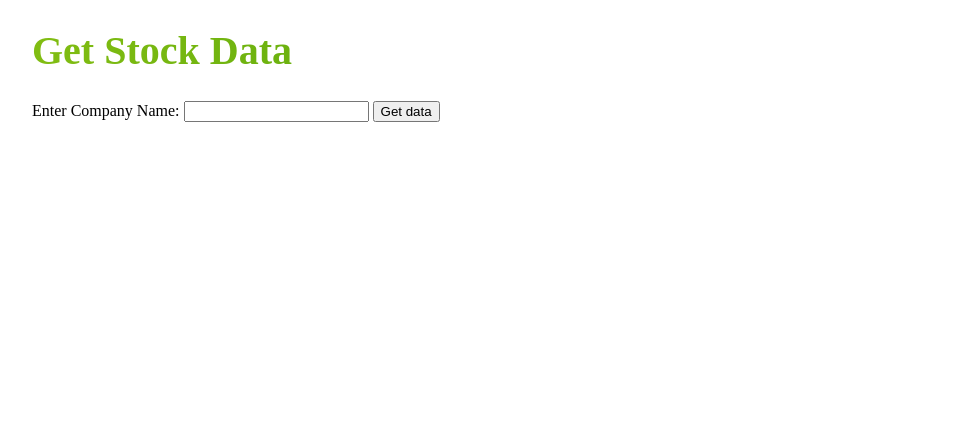
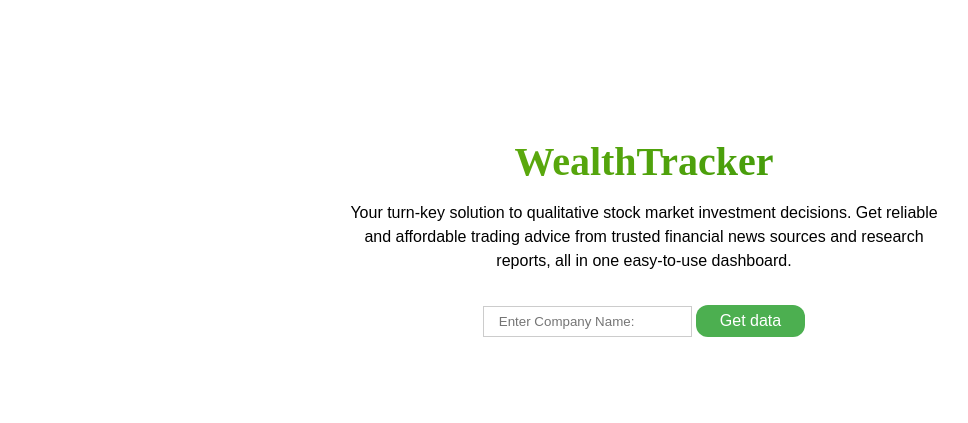
Before and after one commit to RazerP4antom/finalYearProject, a Flask app: page / in a window 1280 px wide. Shown: the top 423 px of the page, without its empty margins (16-984 px from the left). Run offline with Flask 2, Linux system fonts and the light colour scheme; some libraries are stand-ins or nearby versions.

Commit message:
updates ui

```diff
--- a/analysis.py
+++ b/analysis.py
@@ -1,7 +1,6 @@
 from serpapi import GoogleSearch
 from datetime import datetime, timedelta
 import pandas as pd
-import time
 import nltk
 from nltk.stem import WordNetLemmatizer
 from newspaper import Article, ArticleException
--- a/ecotimes.py
+++ b/ecotimes.py
@@ -5,6 +5,8 @@ import re
 def research_report_ecotimes(stock_symbol):
     if (stock_symbol == "Cipla Ltd"):
         full_url = "https://economictimes.indiatimes.com/cipla-ltd/stocks/companyid-13917.cms"
+    elif(stock_symbol == "Reliance Industries Ltd"):
+        full_url = "https://economictimes.indiatimes.com/reliance-industries-ltd/stocks/companyid-13215.cms"
     else:
         stock_symbol = re.sub(r'\b\s*and\s*\b', ' ', stock_symbol)
         first_letter = stock_symbol[0]
--- a/financials.py
+++ b/financials.py
@@ -13,7 +13,6 @@ def quaterly_table(ticker):
     soup = BeautifulSoup(r.content, 'html.parser')
     table = soup.find('table', {'class': 'data-table'})
     df = pd.read_html(str(table))[0]
-    # df.drop('Raw PDF', axis=0, inplace=True)
     df['Unnamed: 0'] = df['Unnamed: 0'].str.replace('+', '')
     df = df.rename(columns={'Unnamed: 0': ''})
     table = df.head(11)
@@ -26,13 +25,11 @@ def profit_loss_table(ticker):
     full_url = url + ticker + '/#profit-loss'
     r = requests.get(full_url)
     soup = BeautifulSoup(r.content, 'html.parser')
-
     section = soup.find('section', {'id': 'profit-loss'})
     table = section.find('table', {'class': 'data-table'})
     df = pd.read_html(str(table))[0]
     df['Unnamed: 0'] = df['Unnamed: 0'].str.replace('+', '')
     df = df.rename(columns={'Unnamed: 0': ''})
-
     table_final = df.to_html(classes="data-table")
 
     return table_final
--- a/historical.py
+++ b/historical.py
@@ -8,8 +8,10 @@ def historical_closing_price(ticker):
     complete_ticker = ticker + ".NS"
     data = yf.download(complete_ticker)
     df = pd.DataFrame(data)
+    start_date = '2019-01-01'
+    df_filtered = df[df.index >= start_date]
     fig = go.Figure()
-    fig.add_trace(go.Scatter(x=df.index, y=df['Close'], mode='lines'))
+    fig.add_trace(go.Scatter(x=df_filtered.index, y=df_filtered['Close'], mode='lines'))
     fig.update_layout(title={
         'text': "Historical Stock Price",
         'font': {'size': 18}
--- a/static/css/style.css
+++ b/static/css/style.css
@@ -4,7 +4,7 @@ body {
   overflow-x: hidden;
 }
 
-h1{
+h1 {
   font-size: 2.5rem;
   font-weight: 600;
   background-image: linear-gradient(to left, #208806, #81bd12);
@@ -14,11 +14,69 @@ h1{
   -webkit-background-clip: text;
 }
 
-#parent-container {
+.title_heading {
+  margin-bottom: 0;
+}
+
+.home_page_para {
+  font-family: Arial, sans-serif;
+  width: 50%;
+  margin-bottom: 2rem;
+}
+
+.title_heading,
+.home_page_para {
+  text-align: center;
+}
+
+#parent_container {
   display: flex;
   justify-content: center;
   align-items: center;
-  height: 100vh;
+  flex-direction: column;
+  height: 50vh;
+  padding-top: 2vh;
+}
+
+.effect-10,
+.effect-11,
+.effect-12,
+.effect-13,
+.effect-14,
+.effect-15 {
+  border: 0;
+  padding: 7px 15px;
+  border: 1px solid #ccc;
+  position: relative;
+  background: transparent;
+}
+
+.effect-11 ~ .focus-bg {
+  position: absolute;
+  left: 0;
+  top: 0;
+  width: 0;
+  height: 100%;
+  background-color: #ededed;
+  transition: 0.3s;
+  z-index: -1;
+}
+
+.submit_btn {
+  background-color: #4caf50; /* Green */
+  border: none;
+  border-radius: 12px;
+  color: white;
+  padding: 7px 24px;
+  text-align: center;
+  text-decoration: none;
+  display: inline-block;
+  font-size: 16px;
+}
+.submit_btn:active {
+  background-color: #4caf50;
+  box-shadow: 0 2px #666;
+  transform: translateY(4px);
 }
 
 #loading {
@@ -28,11 +86,15 @@ h1{
   width: 5rem;
   height: 5rem;
   animation: spin 2s linear infinite;
-  margin: 10rem auto 0;
+  margin: 5rem auto 0;
 }
 @keyframes spin {
-  0% { transform: rotate(0deg); }
-  100% { transform: rotate(360deg); }
+  0% {
+    transform: rotate(0deg);
+  }
+  100% {
+    transform: rotate(360deg);
+  }
 }
 
 /* h1 {
@@ -45,7 +107,7 @@ h1{
   -webkit-background-clip: text;
 } */
 
-h2{
+h2 {
   font-size: 1.5rem;
   font-weight: 600;
   background-image: linear-gradient(to left, #208806, #81bd12);
@@ -106,11 +168,11 @@ p {
   padding: 0;
 }
 
-.ratio{
+.ratio {
   flex-basis: 60%;
 }
 
-.about{
+.about {
   flex-basis: 40%;
 }
 
@@ -318,14 +380,14 @@ p {
 
 @media screen and (max-width: 768px) {
   .container {
-      flex-wrap: wrap;
+    flex-wrap: wrap;
   }
 
   .research-reports {
-      width: 100%;
+    width: 100%;
   }
 
   #pie-chart {
-      width: 100%;
+    width: 100%;
   }
 }
--- a/templates/index.html
+++ b/templates/index.html
@@ -12,21 +12,26 @@
   </head>
   <body>
     <div id="parent_container">
-      <h1 class="title_heading">Get Stock Data</h1>
+      <h1 class="title_heading">WealthTracker</h1>
+      <p class="home_page_para">
+        Your turn-key solution to qualitative stock market investment decisions.
+        Get reliable and affordable trading advice from trusted financial news
+        sources and research reports, all in one easy-to-use dashboard.
+      </p>
       <form
         method="POST"
         action="{{ url_for('get_stock_data_route') }}"
         onsubmit="showPreloader(event)"
       >
-        <label for="stock_symbol">Enter Company Name:</label>
         <input
           type="text"
           id="stock_symbol"
-          class="autoComplete"
+          class="autoComplete effect-11"
           name="stock_symbol"
+          placeholder="Enter Company Name: "
           required
-        />
-        <button type="submit">Get data</button>
+        /><span class="focus-bg"></span>
+        <button class="submit_btn" type="submit">Get data</button>
       </form>
     </div>
     <div id="loading" style="display: none"></div>
```
Also changed, not shown: groww.py (+21 -24 lines), quaterGraph.py (deleted, +0 -23 lines), sentiment.py (+6 -7 lines), templates/stock_data.html (+13 -1 lines), test.py (deleted).
